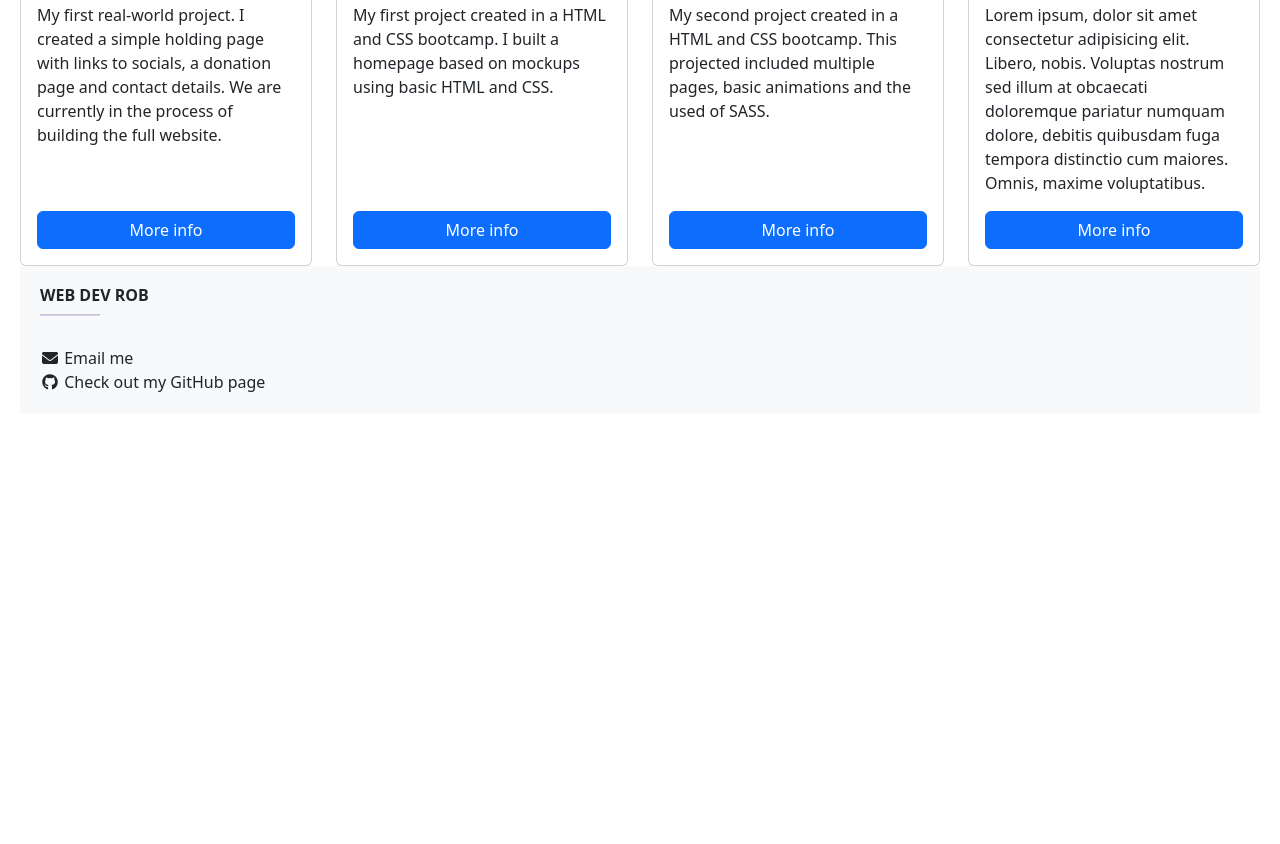
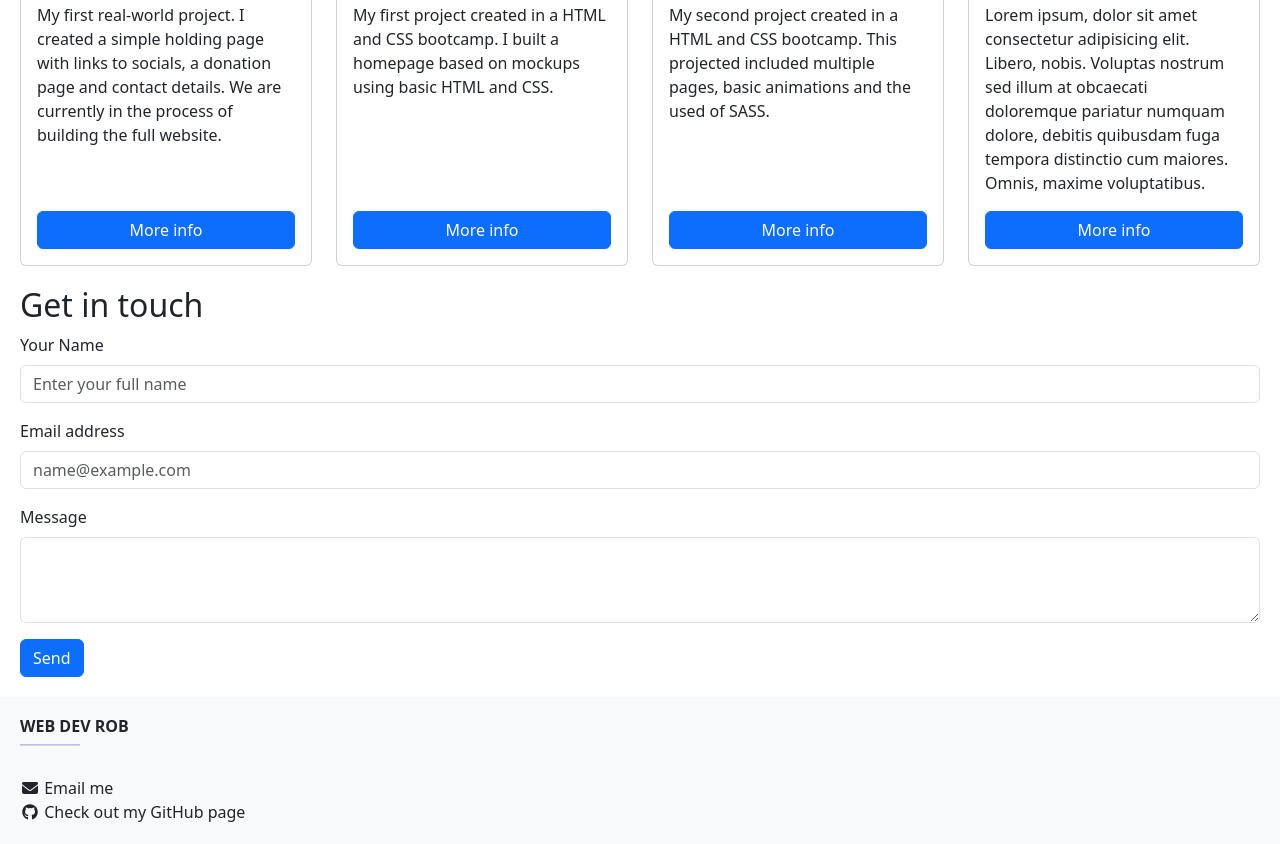
Before and after one commit to Robf94/rob-codes, an Eleventy site: page src/index.njk in a window 1280 px wide. Shown: the part 1086-1930 px from the top of the page. Before the commit the page ends 1520 px from the top, so only its background shows below. Built offline with nearby package versions, Linux system fonts and the light colour scheme; Eleventy itself is replaced by a stand-in of ours; files that its build step writes are made by us from their sources.

Commit message:
amend form style

```diff
--- a/src/index.njk
+++ b/src/index.njk
@@ -124,3 +124,67 @@ pageTitle: Home
       </div>
 
     </div>
+
+  </section>
+
+  <section class="form-section" id="get-in-touch">
+    <h2 class="section-headings">Get in touch</h2>
+
+    <form name="contact" method="POST" data-netlify="true" netlify>
+
+      <div class="mb-3">
+        <label for="exampleFormControlInput1" class="form-label">Your Name</label>
+        <input type="text" class="form-control" id="name" placeholder="Enter your full name">
+      </div>
+
+      <div class="mb-3">
+        <label for="exampleFormControlInput1" class="form-label">Email address</label>
+        <input type="email" class="form-control" id="email" placeholder="name@example.com">
+      </div>
+
+      <div class="mb-3">
+        <label for="exampleFormControlTextarea1" class="form-label">Message</label>
+        <textarea name="message" class="form-control" id="exampleFormControlTextarea1" rows="3"></textarea>
+      </div>
+
+      <div class="col-12">
+        <button class="btn btn-primary form_submit" type="submit">Send</button>
+      </div>
+
+    </form>
+
+    <script>
+      //get default border colours (to use on input when validation passes)
+      var borderStylePass = document.querySelector('#name').style.border;
+      //set fail border colours (to use on input when validation fails)
+      var borderStyleFail = '1px solid red';
+      //get the form submit button
+      var submit_button = document.querySelector('.form_submit');
+      //attach form event listener
+      submit_button.addEventListener("click", function(event){
+          //get the form "name" elemement
+          var name = document.querySelector('#name');
+          //get the form "email" element
+          var email = document.querySelector('#email');
+          //all validation is assumed to be passed until tested
+          blnValidated = true;
+          //change the border as it the validation passed
+          name.style.border = borderStylePass;
+          //if validation fails change the bln to false and change the input border colour
+          if(!name.value){
+              blnValidated = false;
+              name.style.border = borderStyleFail;
+          }
+          //if validation fails change the bln to false and change the input border colour
+          email.style.border = borderStylePass;
+          if(!email.value){
+              blnValidated = false;
+              email.style.border = borderStyleFail;
+          }
+          //if validation failed do not allow the form to submit the data
+          if(!blnValidated){
+              event.preventDefault();
+          }
+      }, false);
+    </script>
+  </section>
```
Also changed, not shown: 1 other file.
